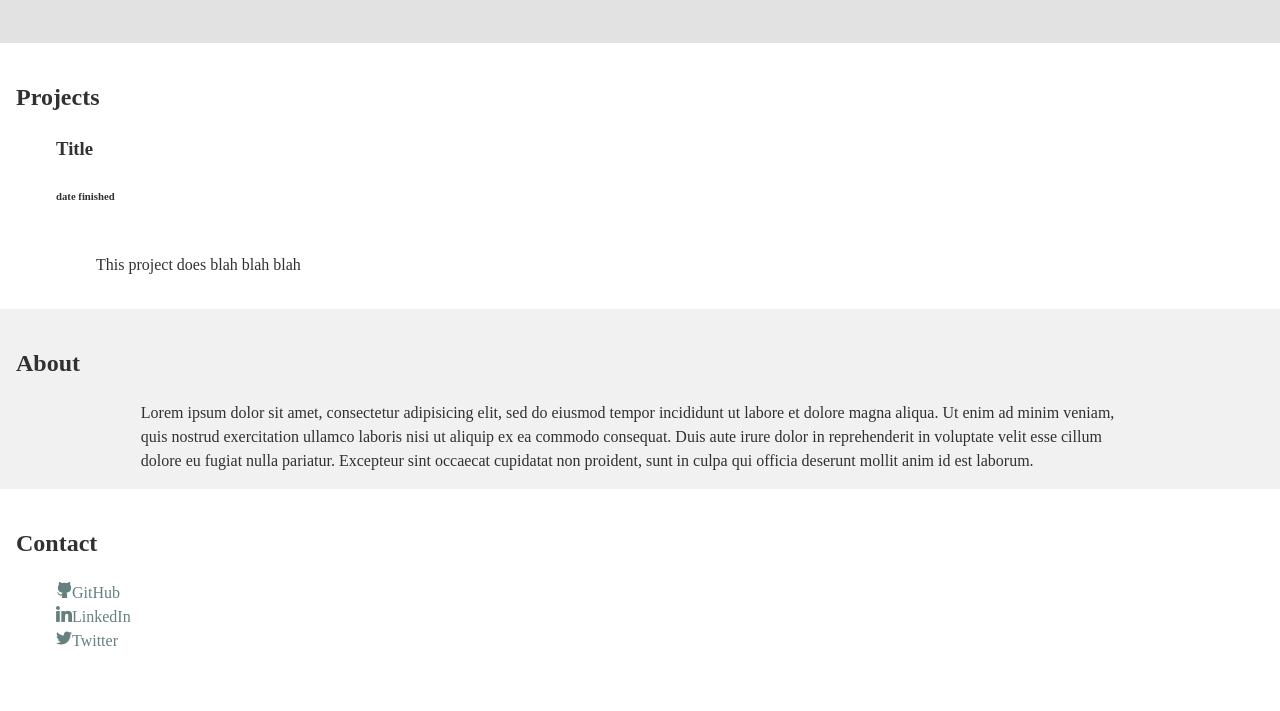
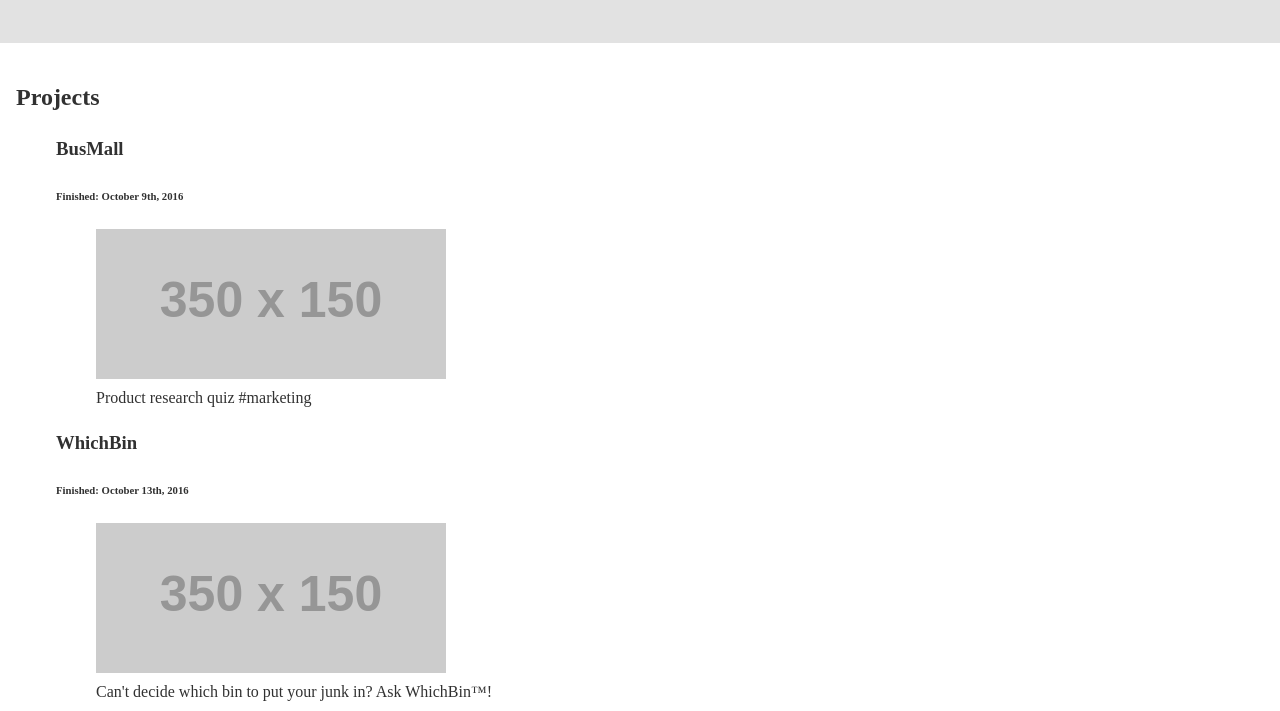
Before and after one commit to Jon-Bovi/portfolio, a plain HTML site: page index.html in a window 1280 px wide. Shown: the part 89-800 px from the top of the page. Drawn offline with nearby package versions, Linux system fonts and the light colour scheme; placeholder pictures from the web are drawn by us; files whose address does not match are found by name.

Commit message:
fix toHTML, add script tags, hide template

```diff
--- a/index.html
+++ b/index.html
@@ -54,5 +54,8 @@
         </ul>
       </section>
     </main>
+   <script src="https://ajax.googleapis.com/ajax/libs/jquery/3.1.1/jquery.min.js"></script>
+   <script src="projectData.js"></script>
+   <script src="project.js"></script>
   </body>
 </html>
--- a/project.js
+++ b/project.js
@@ -1,18 +1,18 @@
 var projects = [];
 
-function Project(obj) {
-  this.title = obj.title;
-  this.imgsrc = obj.imgsrc;
-  this.caption = obj.caption;
-  this.date = obj.date;
+function Project(projObj) {
+  this.title = projObj.title;
+  this.imgsrc = projObj.imgsrc;
+  this.caption = projObj.caption;
+  this.date = projObj.date;
 };
 
 Project.prototype.toHTML = function() {
   var $newProject = $('li.template').clone();
-  $newProject.find('h3').text = this.title;
-  $newProject.find('h6').text = 'Finished: ' + this.date;
+  $newProject.find('h3').text(this.title);
+  $newProject.find('h6').text('Finished: ' + this.date);
   $newProject.find('img').attr('src', this.imgsrc);
-  $newProject.find('figcaption').text = this.caption;
+  $newProject.find('figcaption').text(this.caption);
 
   $newProject.removeClass();
   return $newProject;
--- a/styles/modules.css
+++ b/styles/modules.css
@@ -32,6 +32,9 @@
   display: block;
 }
 
+.template {
+  display: none;
+}
 
 @media screen and (min-width: 570px) {
   .nav ul , .nav li, .nav:hover li{
```
